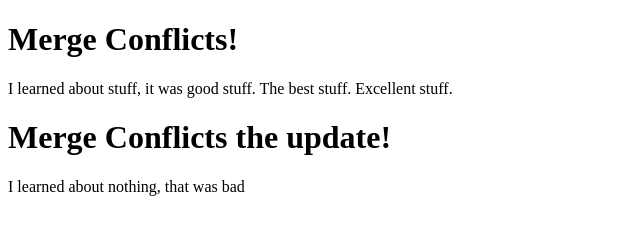
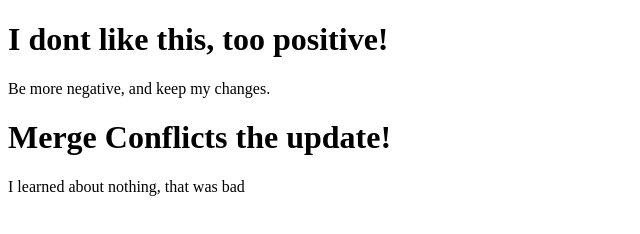
Before and after one commit to rkrolick/merge-conflicts, a plain HTML site: page index.html in a window 1280 px wide. Shown: the whole page, without its empty margins (0-640 px from the left). Drawn offline with Linux system fonts and the light colour scheme.

Commit message:
Got rid of all positivity from index.html

```diff
--- a/index.html
+++ b/index.html
@@ -4,8 +4,8 @@
   <title>Conflict Test</title>
 </head>
 <body>
-  <h1>Merge Conflicts!</h1>
-  <p>I learned about stuff, it was good stuff. The best stuff. Excellent stuff.</p>
+  <h1>I dont like this, too positive!</h1>
+  <p>Be more negative, and keep my changes.</p>
   <h1>Merge Conflicts the update!</h1>
   <p>I learned about nothing, that was bad</p>
 </body>
```
